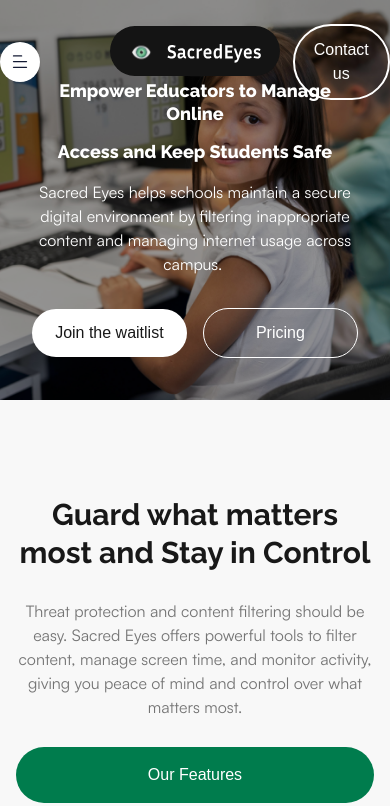
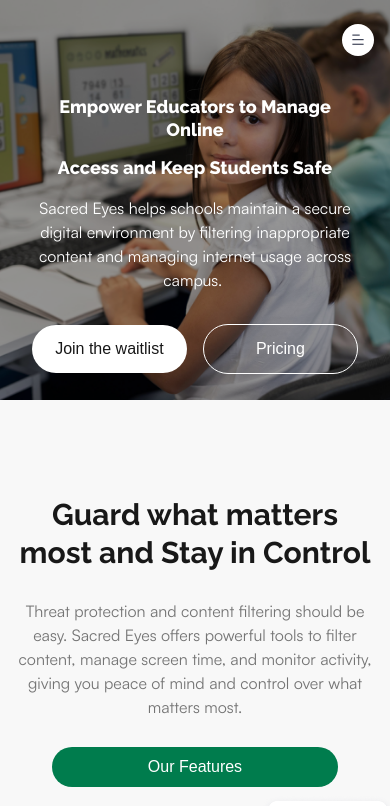
Before and after one commit to ajeigbepaul/sacredeye, a Next.js app: page / in a window 390 px wide. Shown: the top 806 px of the page. Built offline with nearby package versions, Linux system fonts and the light colour scheme.

Commit message:
done with check

```diff
--- a/components/BannerInfo.tsx
+++ b/components/BannerInfo.tsx
@@ -17,7 +17,7 @@
   return (
 
     // xl:bg-orange-300 lg:bg-red-400 md:bg-green-400 sm:bg-blue-400 bg-black
-    <div className="h-auto w-full max-w-7xl mx-auto flex flex-col items-center space-y-4 px-4 py-20 sm:py-12 md:py-40 lg:py-36 xl:py-60  ">
+    <div className="h-auto w-full max-w-7xl mx-auto flex flex-col items-center space-y-4 px-4 py-24 sm:py-12 md:py-40 lg:py-36 xl:py-60  ">
       <div className="flex flex-col items-center text-center space-y-4 px-4 md:px-4 lg:px-6">
         <h1 className="font-raleway font-extrabold text-white text-lg sm:text-2xl md:text-3xl lg:text-[48px] xl:text-6xl leading-tight">
           {title}
--- a/components/Feature.tsx
+++ b/components/Feature.tsx
@@ -26,7 +26,7 @@
                   ?.scrollIntoView({ behavior: "smooth" });
               }}
               name="Our Features"
-              buttonClass="p-4 rounded-full bg-[#007C4D] text-white w-full sm:w-1/2 md:w-1/3 lg:w-[30%]"
+              buttonClass="md:p-4 p-2 rounded-full bg-[#007C4D] text-white w-[80%] sm:w-1/2 md:w-1/3 lg:w-[30%]"
             />
           </div>
         </div>
--- a/components/How.tsx
+++ b/components/How.tsx
@@ -25,7 +25,7 @@
                   ?.scrollIntoView({ behavior: "smooth" });
               }}
               name="Our Features"
-              buttonClass="p-4 rounded-full bg-[#007C4D] text-white w-full sm:w-1/2 md:w-1/3 lg:w-[30%]"
+              buttonClass="md:p-4 p-2 rounded-full bg-[#007C4D] text-white w-[80%] sm:w-1/2 md:w-1/3 lg:w-[30%]"
             />
           </div>
         </div>
--- a/components/MobileNav.tsx
+++ b/components/MobileNav.tsx
@@ -29,36 +29,14 @@
       </div>
       <nav className="p-0 h-full w-full">
         <div className="h-full overflow-y-auto w-full">
-          {" "}
-          {/* Ensure no overflow on x-axis */}
-          {/* <NavLinks /> */}
-          <div className="w-full max-w-7xl px-8 mx-auto flex items-center flex-col justify-between">
-            <div className="w-[15%]">
+          <div className="w-full max-w-7xl px-8 mx-auto flex items-start flex-col justify-between">
             <Image
-                src={"/menu.svg"}
-                alt="menuicon"
-                height={50}
-                width={50}
-                className="object-contain cursor-pointer"
-                // onClick={handleModal}
-              />
-            </div>
-
-            <div className="w-[70%]  flex items-center justify-center -mt-6">
-              <Image
-                src={"/logo.svg"}
+              src={"/contactlogo.svg"}
               alt="menuicon"
               height={200}
               width={200}
               className="object-contain "
             />
-            </div>
-            <div className="w-[15%]">
-              <Button
-                name="Contact us"
-                buttonClass="rounded-full w-[100%] border-2 text-white border-white p-3"
-              />
-            </div>
           </div>
         </div>
       </nav>
--- a/components/homecomponent/Header.tsx
+++ b/components/homecomponent/Header.tsx
@@ -4,6 +4,7 @@
 import Button from "../Button";
 import NavModal from "../NavModal";
 import { useRouter, usePathname } from "next/navigation";
+import MobileNav from "../MobileNav";
 
 const Header = ({
   iscontact,
@@ -15,7 +16,9 @@
   const router = useRouter();
   const pathname = usePathname();
   const [tab, setTab] = useState<boolean>(true);
+  const [isOpen, setIsOpen] = useState(false);
   const [isModalOpen, setIsModalOpen] = useState<boolean>(false); // State to manage modal visibility
+  const toggleMenu = () => setIsOpen(!isOpen);
   useEffect(() => {
     setTab(pathname !== "/plan"); // Directly set the tab state based on pathname
   }, [pathname]);
@@ -25,6 +28,7 @@
   const handleModal = () => {
     setIsModalOpen((prev) => (prev ? !prev : true));
   };
+  const closeMenu = () => setIsOpen(false);
 
   return (
     <header
@@ -37,7 +41,7 @@
       } `}
     >
       <div className="w-full max-w-6xl mx-auto flex items-center justify-between">
-        <div className="md:w-[15%] w-[25%]">
+        <div className="md:w-[15%] w-[25%] md:flex hidden">
           <Image
             src={"/menu.svg"}
             alt="menuicon"
@@ -49,7 +53,7 @@
         </div>
 
         <div
-          className="md:w-[70%] w-[50%] flex items-center justify-center -mt-[22px] cursor-pointer "
+          className="md:w-[70%] w-[50%] md:flex hidden items-center justify-center -mt-[22px] cursor-pointer "
           onClick={() => router.replace("/")}
         >
           <Image
@@ -66,7 +70,8 @@
             className="object-contain"
           />
         </div>
-        <div className="md:w-[15%] w-[25%] flex items-center justify-end">
+
+        <div className="md:w-[15%] w-[25%] md:flex hidden items-center justify-end">
           <Button
             handleClick={() => router.replace("/contactus")}
             name="Contact us"
@@ -80,6 +85,21 @@
           />
         </div>
       </div>
+      <div className="flex items-center justify-end pr-4">
+        <button
+          onClick={toggleMenu}
+          className="text-neutral-400 hover:text-white focus:outline-none flex md:hidden z-50" // Show on small and medium screens
+          aria-label="Toggle menu"
+        >
+          <Image
+            src={"/menu.svg"}
+            alt="toggle"
+            className="w-8 h-8"
+            width={24}
+            height={24}
+          />
+        </button>
+      </div>
       {isModalOpen && (
         <NavModal
           isOpen={isModalOpen}
@@ -88,6 +108,8 @@
           onClose={closeModal}
         />
       )}
+      {/* Mobile and Tablet View */}
+      <MobileNav isopen={isOpen} closeMenu={closeMenu} />
     </header>
   );
 };
```
Also changed, not shown: public/bar.svg (added). Lines whose indentation alone changed are shown as unchanged.
